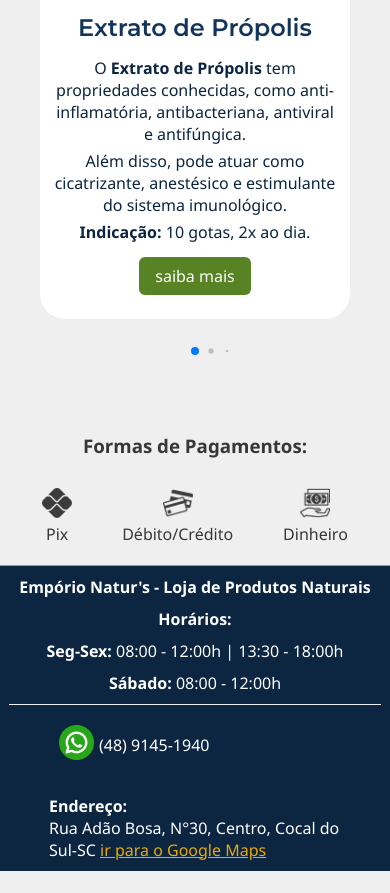
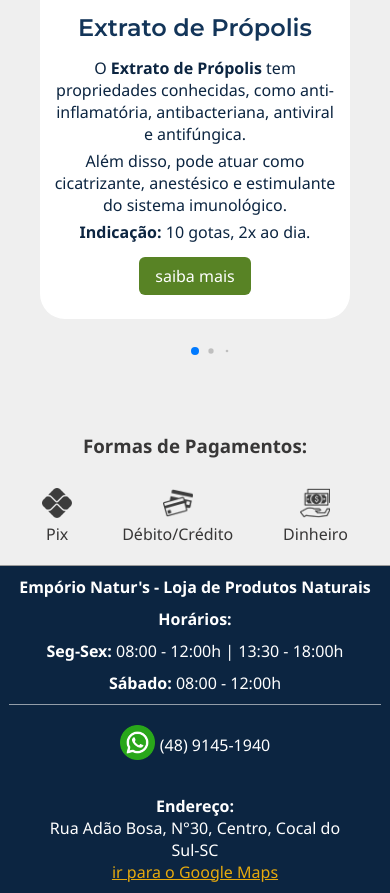
Before and after one commit to Gisa99/campanha_imunidade, a plain HTML site: page index.html in a window 390 px wide. Shown: the part 646-1539 px from the top of the page. Before the commit the page ends 1517 px from the top, so only its background shows below. Drawn offline with Linux system fonts and the light colour scheme.

Commit message:
alinhamento footer mobil

```diff
--- a/css/style.css
+++ b/css/style.css
@@ -191,7 +191,7 @@ footer h3{
     display: flex;
     flex-direction: column;
     row-gap: 10px;
-    border-bottom: 1px solid #EFEFEF;
+    border-bottom: 1px solid #efefef98;
 }
 .contato{
     padding: 20px;
@@ -284,9 +284,9 @@ footer h3{
 
         .contato, .endereco{
             width: 80vw;
-            justify-content: left;
+            justify-content: center;
             align-items: center;
-            text-align: left;
+            text-align: center;
         }
 
 
--- a/index.html
+++ b/index.html
@@ -159,7 +159,8 @@
         </div>
         <div class="endereco">
             <h4>Endereço:</h4>
-            <p> Rua Adão Bosa, N°30, Centro, Cocal do Sul-SC  <a href="https://goo.gl/maps/Q3ysVzpRggvYwt5p8">ir para o Google Maps</a></p>
+            <p> Rua Adão Bosa, N°30, Centro, Cocal do Sul-SC  </p>
+            <p><a href="https://goo.gl/maps/Q3ysVzpRggvYwt5p8">ir para o Google Maps</a></p>
         </div>
 
     </footer>
```
